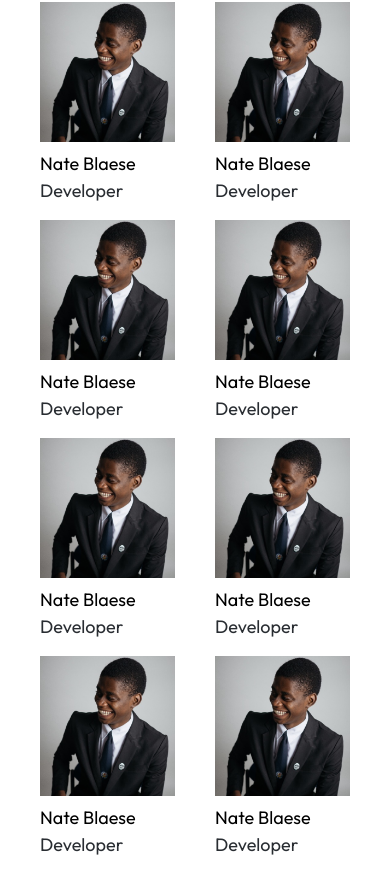
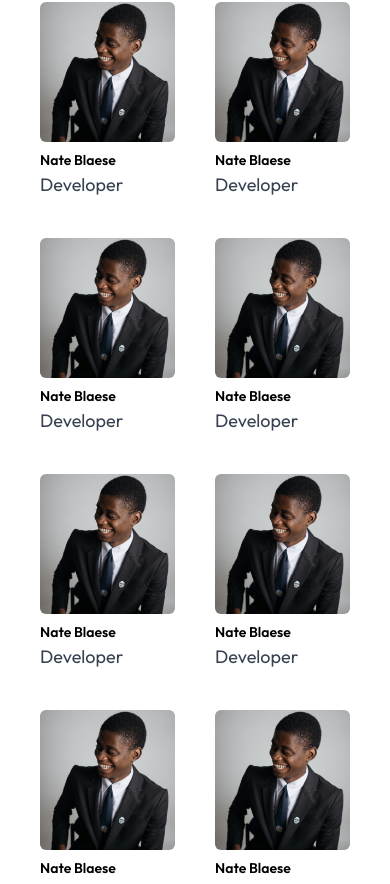
Before and after one commit to codeinfinitytech/web-infinitytech, a Next.js app: page /aboutus in a window 390 px wide. Shown: the part 1552-2436 px from the top of the page. Built offline with nearby package versions, Linux system fonts and the light colour scheme.

Commit message:
responsive ness to service page

```diff
--- a/app/aboutus/page.jsx
+++ b/app/aboutus/page.jsx
@@ -51,77 +51,141 @@ function AboutusPage() {
         <h1 className="text-[30px] md:text-[40px] text-[#5F7487] font-bold">
           Meet Our Team
         </h1>
-        <div className=" grid gap-x-10 gap-y-4 grid-cols-2 md:grid-cols-4 md">
+        <div className=" grid gap-x-10 gap-y-10 grid-cols-2 md:grid-cols-4 md">
           <div className="flex flex-col gap-2">
-            <Image src={`/image/member.png`} alt="" width={200} height={100} />
-            <div className="flex flex-col">
-              <h1 className="text-[18px] md:text-[24px] font-[400]">
+            <Image
+              src={`/image/member.png`}
+              alt=""
+              width={200}
+              height={100}
+              className="rounded-md"
+            />
+            <div className="flex flex-col gap-[-12px]">
+              <h1 className="text-[14px] md:text-[24px] text-black font-[600]">
                 Nate Blaese
               </h1>
-              <span className="text-[18px] text-[#292D32]">Developer</span>
+              <span className="text-[18px] font-[400] text-gray-700">
+                Developer
+              </span>
             </div>
           </div>
           <div className="flex flex-col gap-2">
-            <Image src={`/image/member.png`} alt="" width={200} height={100} />
-            <div className="flex flex-col">
-              <h1 className="text-[18px] md:text-[24px] font-[400]">
+            <Image
+              src={`/image/member.png`}
+              alt=""
+              width={200}
+              height={100}
+              className="rounded-md"
+            />
+            <div className="flex flex-col gap-[-12px]">
+              <h1 className="text-[14px] md:text-[24px] text-black font-[600]">
                 Nate Blaese
               </h1>
-              <span className="text-[18px] text-[#292D32]">Developer</span>
+              <span className="text-[18px] font-[400] text-gray-700">
+                Developer
+              </span>
             </div>
           </div>
           <div className="flex flex-col gap-2">
-            <Image src={`/image/member.png`} alt="" width={200} height={100} />
-            <div className="flex flex-col">
-              <h1 className="text-[18px] md:text-[24px] font-[400]">
+            <Image
+              src={`/image/member.png`}
+              alt=""
+              width={200}
+              height={100}
+              className="rounded-md"
+            />
+            <div className="flex flex-col gap-[-12px]">
+              <h1 className="text-[14px] md:text-[24px] text-black font-[600]">
                 Nate Blaese
               </h1>
-              <span className="text-[18px] text-[#292D32]">Developer</span>
+              <span className="text-[18px] font-[400] text-gray-700">
+                Developer
+              </span>
             </div>
           </div>
           <div className="flex flex-col gap-2">
-            <Image src={`/image/member.png`} alt="" width={200} height={100} />
-            <div className="flex flex-col">
-              <h1 className="text-[18px] md:text-[24px] font-[400]">
+            <Image
+              src={`/image/member.png`}
+              alt=""
+              width={200}
+              height={100}
+              className="rounded-md"
+            />
+            <div className="flex flex-col gap-[-12px]">
+              <h1 className="text-[14px] md:text-[24px] text-black font-[600]">
                 Nate Blaese
               </h1>
-              <span className="text-[18px] text-[#292D32]">Developer</span>
+              <span className="text-[18px] font-[400] text-gray-700">
+                Developer
+              </span>
             </div>
           </div>
           <div className="flex flex-col gap-2">
-            <Image src={`/image/member.png`} alt="" width={200} height={100} />
-            <div className="flex flex-col">
-              <h1 className="text-[18px] md:text-[24px] font-[400]">
+            <Image
+              src={`/image/member.png`}
+              alt=""
+              width={200}
+              height={100}
+              className="rounded-md"
+            />
+            <div className="flex flex-col gap-[-12px]">
+              <h1 className="text-[14px] md:text-[24px] text-black font-[600]">
                 Nate Blaese
               </h1>
-              <span className="text-[18px] text-[#292D32]">Developer</span>
+              <span className="text-[18px] font-[400] text-gray-700">
+                Developer
+              </span>
             </div>
           </div>
           <div className="flex flex-col gap-2">
-            <Image src={`/image/member.png`} alt="" width={200} height={100} />
-            <div className="flex flex-col">
-              <h1 className="text-[18px] md:text-[24px] font-[400]">
+            <Image
+              src={`/image/member.png`}
+              alt=""
+              width={200}
+              height={100}
+              className="rounded-md"
+            />
+            <div className="flex flex-col gap-[-12px]">
+              <h1 className="text-[14px] md:text-[24px] text-black font-[600]">
                 Nate Blaese
               </h1>
-              <span className="text-[18px] text-[#292D32]">Developer</span>
+              <span className="text-[18px] font-[400] text-gray-700">
+                Developer
+              </span>
             </div>
           </div>
           <div className="flex flex-col gap-2">
-            <Image src={`/image/member.png`} alt="" width={200} height={100} />
-            <div className="flex flex-col">
-              <h1 className="text-[18px] md:text-[24px] font-[400]">
+            <Image
+              src={`/image/member.png`}
+              alt=""
+              width={200}
+              height={100}
+              className="rounded-md"
+            />
+            <div className="flex flex-col gap-[-12px]">
+              <h1 className="text-[14px] md:text-[24px] text-black font-[600]">
                 Nate Blaese
               </h1>
-              <span className="text-[18px] text-[#292D32]">Developer</span>
+              <span className="text-[18px] font-[400] text-gray-700">
+                Developer
+              </span>
             </div>
           </div>
           <div className="flex flex-col gap-2">
-            <Image src={`/image/member.png`} alt="" width={200} height={100} />
-            <div className="flex flex-col">
-              <h1 className="text-[18px] md:text-[24px] font-[400]">
+            <Image
+              src={`/image/member.png`}
+              alt=""
+              width={200}
+              height={100}
+              className="rounded-md"
+            />
+            <div className="flex flex-col gap-[-12px]">
+              <h1 className="text-[14px] md:text-[24px] text-black font-[600]">
                 Nate Blaese
               </h1>
-              <span className="text-[18px] text-[#292D32]">Developer</span>
+              <span className="text-[18px] font-[400] text-gray-700">
+                Developer
+              </span>
             </div>
           </div>
         </div>
```
